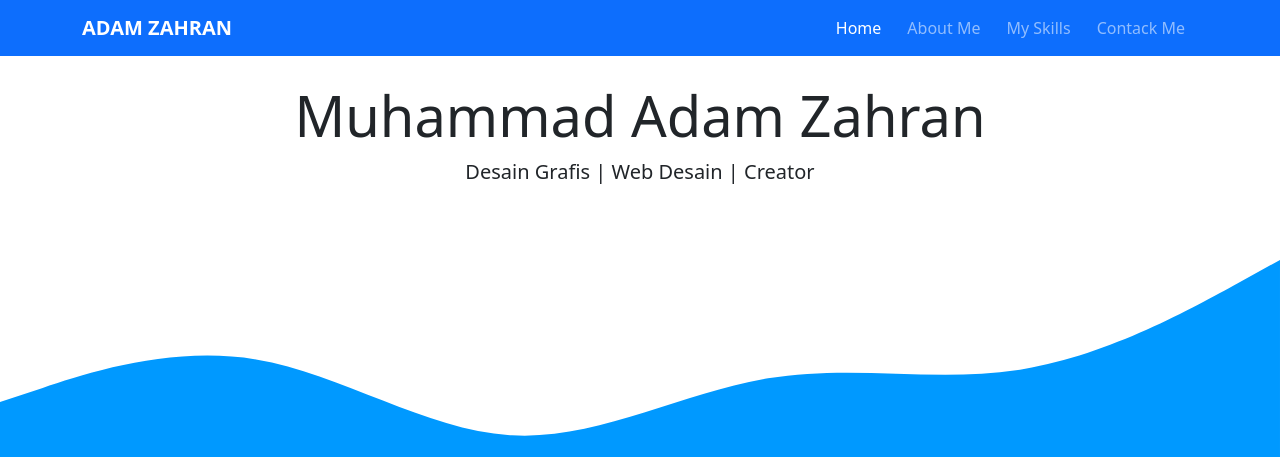
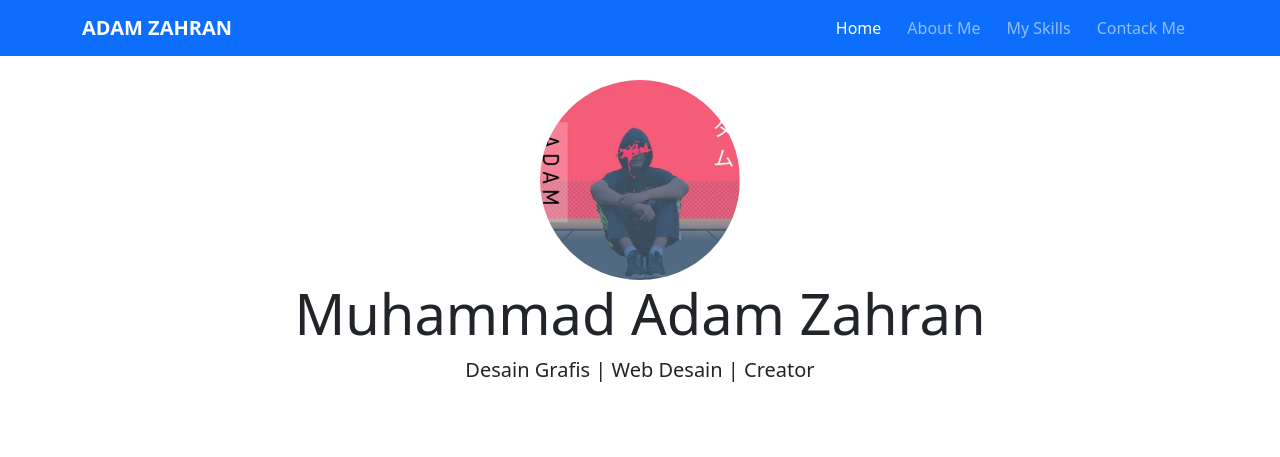
Before and after one commit to adamzahrannnn/Portofolio, a plain HTML site: page index.html in a window 1280 px wide. Shown: the top 457 px of the page. Drawn offline with nearby package versions, Linux system fonts and the light colour scheme.

Commit message:
Update index.html

```diff
--- a/index.html
+++ b/index.html
@@ -39,7 +39,7 @@
       </nav>
       <!-- Jumbotron -->
       <div class="jumbotron text-center">
-          <img src="img adam/pp.JPG" alt="" class="rounded-circle mt-4" style="width: 200px;">
+          <img src="pp.JPG" alt="" class="rounded-circle mt-4" style="width: 200px;">
         <h1 class="display-4 text-center">Muhammad Adam Zahran</h1>
         <p class="lead text-center">Desain Grafis | Web Desain | Creator</p>
       </div>
```
